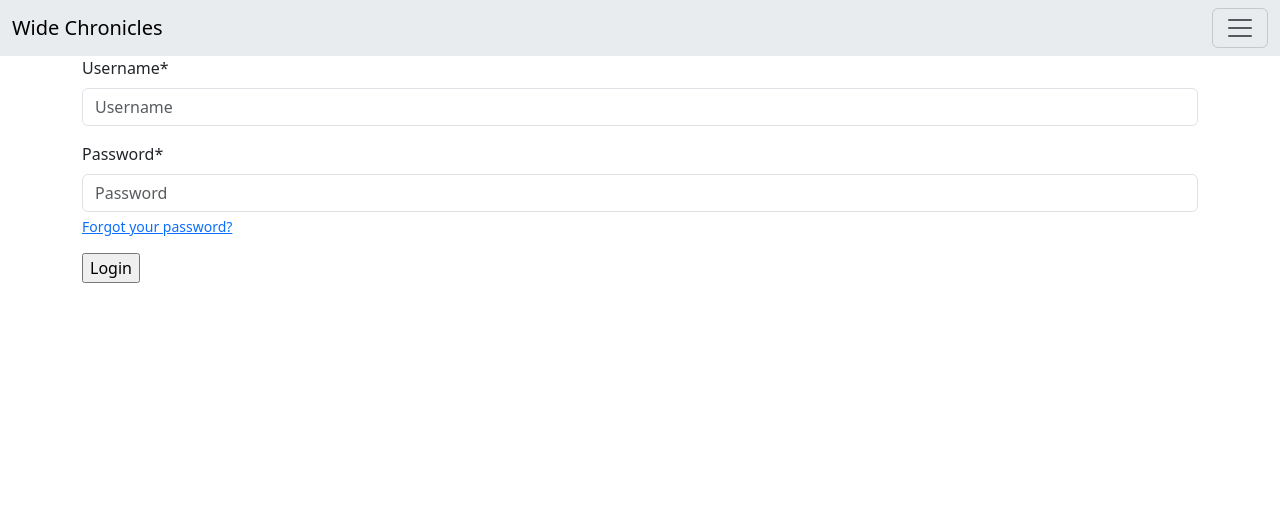
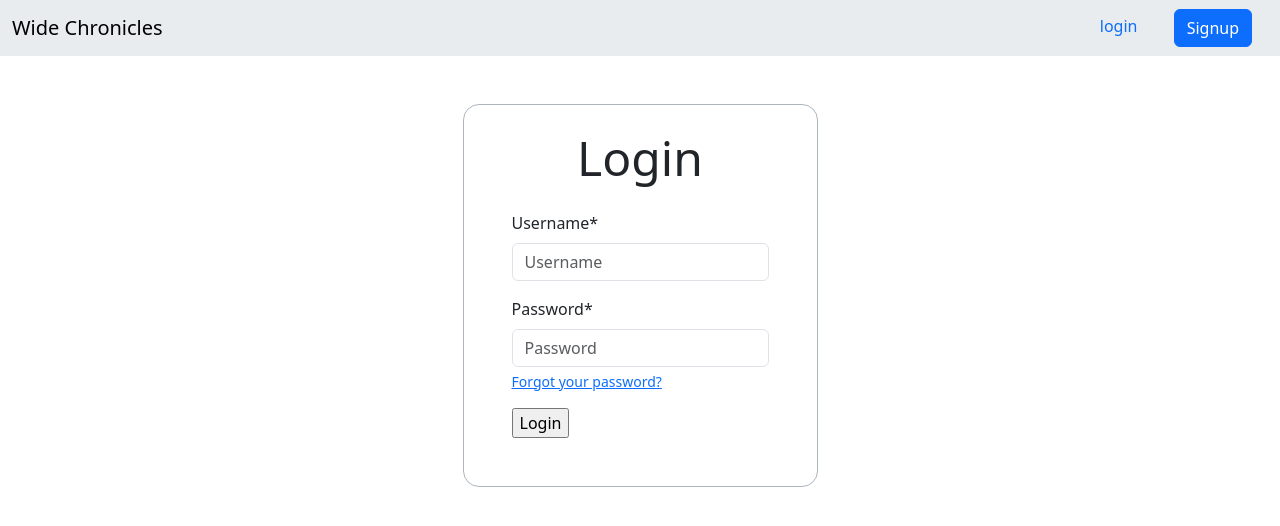
Before and after one commit to Yandomith/FinalProject, a Django app: page /accounts/login/ in a window 1280 px wide. Shown: the top 526 px of the page. Run offline with Django 5.2, Linux system fonts and the light colour scheme; some libraries are stand-ins or nearby versions.

Commit message:
login n log out

```diff
--- a/freelancing/freelancing/settings.py
+++ b/freelancing/freelancing/settings.py
@@ -149,7 +149,7 @@ DEFAULT_AUTO_FIELD = 'django.db.models.BigAutoField'
 AUTH_USER_MODEL = "accounts.CustomUser"
 
 LOGIN_REDIRECT_URL = 'seller-list' #needs changing to redirect to gig page
-ACCOUNT_LOGOUT_REDIRECT = 'freelancer-list'
+ACCOUNT_LOGOUT_REDIRECT = 'seller-list'
 ACCOUNT_USERNAME_REQUIRED= False
 ACCOUNT_AUTHENCATION_METHOD = 'email'
 ACCUNT_EMAIL_REQUIRED = True
--- a/freelancing/jobs/templates/jobs/_base.html
+++ b/freelancing/jobs/templates/jobs/_base.html
@@ -12,7 +12,10 @@
       <div class="container-fluid">
         <a class="navbar-brand" href="{% url 'seller-list'%}">Wide Chronicles</a>
 
+        {% if user.is_authenticated %}
         <!-- canvas  -->
+
+
         <button class="navbar-toggler" type="button" data-bs-toggle="offcanvas" data-bs-target="#offcanvasNavbar" aria-controls="offcanvasNavbar" aria-label="Toggle navigation">
           <span class="navbar-toggler-icon"></span>
         </button>
@@ -39,15 +42,29 @@
 
 
           </div>
+           <!-- canvas footer -->
+          <div class="offcanvas-footer">
 
-          <div class="offcanvas-footer">
-            <div class="navbar-nav justify-content-end flex-grow-1 pe-3">
-              <form class="d-flex mt-3">
-                <button class="btn btn-outline-success">ehehe</button>
+              <form class="justify-content-center" action="{% url 'account_logout' %}" method="post">
+                  {% csrf_token %}
+                <button class="btn btn-outline-success" type="submit">Logout</button>
               </form>
-            </div>
+
           </div>
+          <!-- end of canvas footer -->
         </div>
+
+        {% else %}
+        <div>
+          <a href="{% url 'account_login' %}"  class=" link-underline link-underline-opacity-0 px-3" >
+            login
+          </a>
+          <a href="{% url 'account_signup' %}" class=" link-underline link-underline-opacity-0 px-3">
+            <button type="button" class="btn btn-primary" >Signup </button>
+          </a>
+        </div>
+        {% endif %}
+
       </div>
     </nav>
 
--- a/freelancing/templates/account/login.html
+++ b/freelancing/templates/account/login.html
@@ -2,11 +2,27 @@
 {% load crispy_forms_tags %}
 
 {% block content %}
-<div>
-    <form action="" method="post">
-        {% csrf_token %}
-        {% crispy form%}
-        <input type="submit" value="Login">
-    </form>
+<div class="container ">
+    <div class="row pt-5 ">
+        <div class="col-md ">
+
+        </div>
+        <div class="col-md-auto px-5 pb-5 pt-4 border border-dark-subtle rounded-4 ">
+            <div>
+                <div class="text-center display-5 pb-4">Login</div>
+                <form action="" method="POST">
+                    {% csrf_token %}
+                    {{ form|crispy}}
+                    <input type="submit" value="Login">
+                </form>
+            </div>
+        </div>
+        <div class="col-md">
+
+        </div>
+    </div>
 </div>
+
+
+
 {% endblock content%}
```
Also changed, not shown: freelancing/templates/account/signup.html (+7 -5 lines), freelancing/db.sqlite3.
